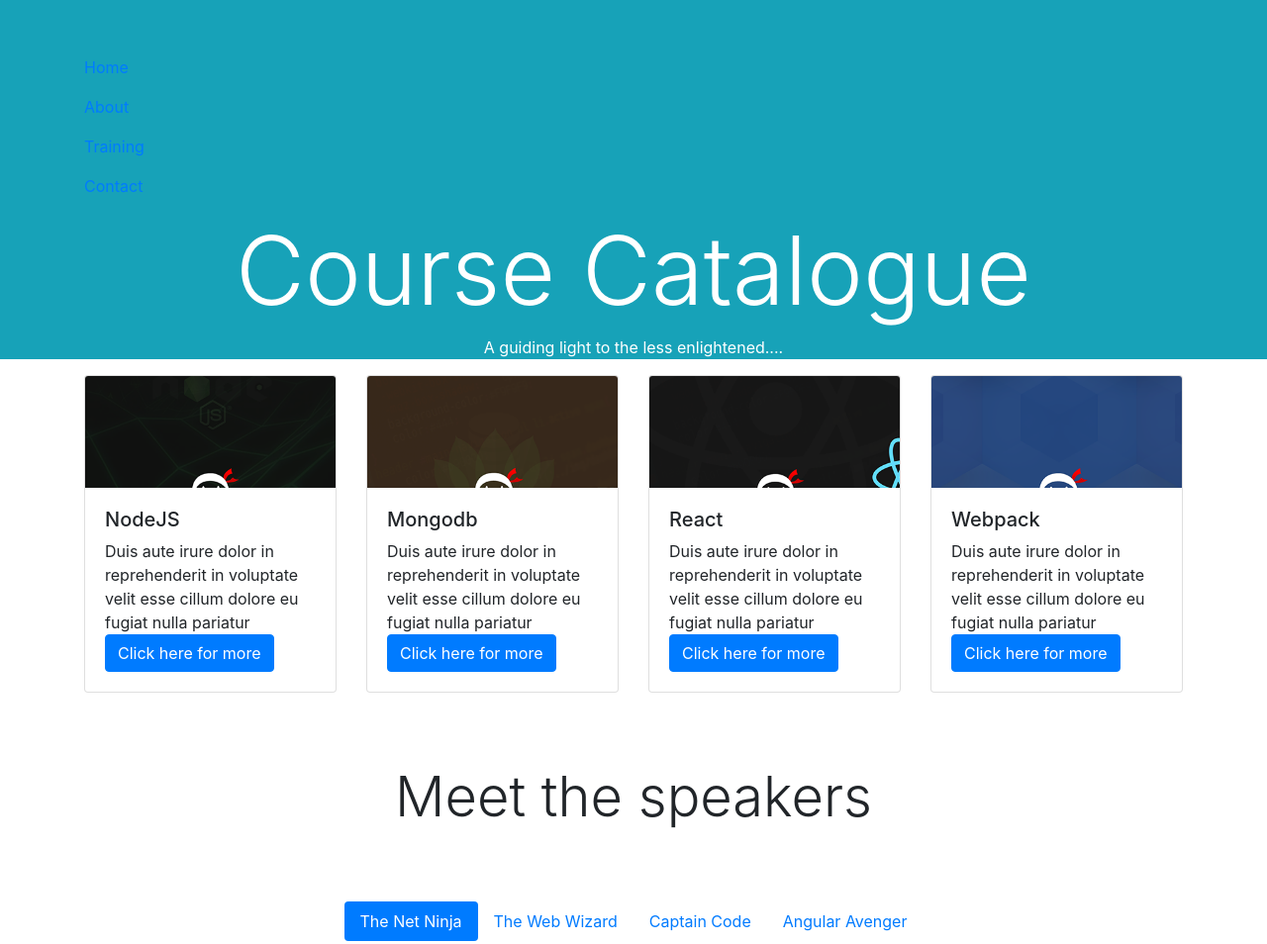
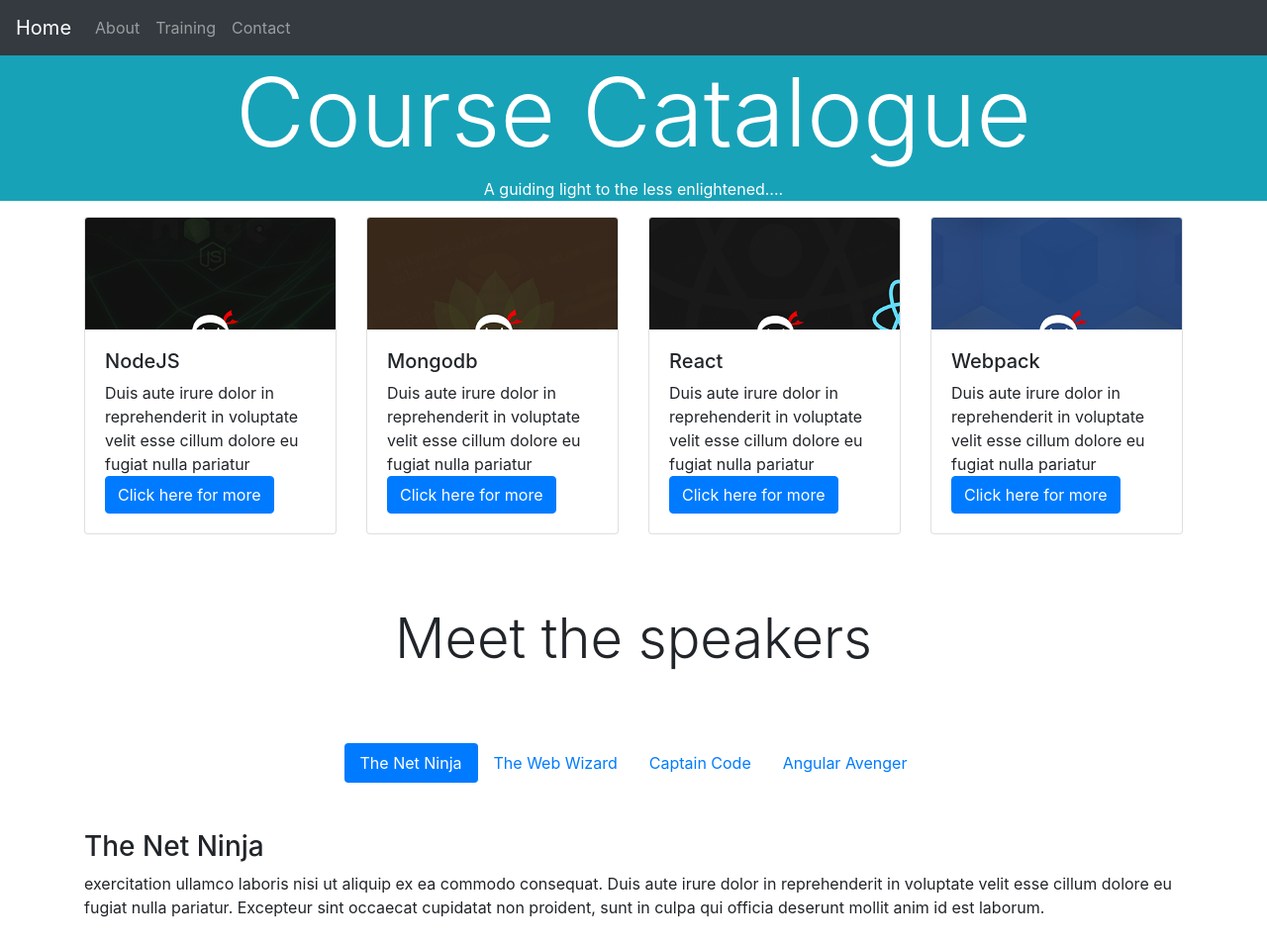
Before and after one commit to divyavarun85/Course-Catalogue, a plain HTML site: page index.html in a window 1280 px wide. Shown: the top 954 px of the page at 99% size. Drawn offline with nearby package versions, Linux system fonts and the light colour scheme.

Commit message:
title: top navbar  body:added top navbar-not toggle

```diff
--- a/index.html
+++ b/index.html
@@ -11,21 +11,36 @@
     <title>Hello, world!</title>
   </head>
   <body>
-    <nav class="navbar navbar-toggleable-md bg-info navbar-inverse">
-      <div class="container">
-          <button class="navbar-toggler" data-toggle="collapsed" data-target="#mainNav">
-              <span class="navbar-toggler-icon"></span>
-          </button>
-          <div class="collapsed navbar-collapse" id="mainNav">
-              <div class="navbar-nav">
-                  <a class="nav-item nav-link active" href="#">Home</a>
-                  <a class="nav-item nav-link" href="#">About</a>
-                  <a class="nav-item nav-link" href="#">Training</a>
-                  <a class="nav-item nav-link" href="#">Contact</a>
-              </div>
-          </div>
-      </div>
-  </nav>
+
+
+
+<nav class="navbar navbar-expand-md bg-dark navbar-dark">
+  <!-- Brand -->
+  <a class="navbar-brand" href="#">Home</a>
+
+  <!-- Toggler/collapsibe Button -->
+  <button class="navbar-toggler" type="button" data-toggle="collapse" data-target="#collapsibleNavbar">
+    <span class="navbar-toggler-icon"></span>
+  </button>
+
+  <!-- Navbar links -->
+  <div class="collapse navbar-collapse" id="collapsibleNavbar">
+    <ul class="navbar-nav">
+      <li class="nav-item">
+        <a class="nav-link" href="#">About</a>
+      </li>
+      <li class="nav-item">
+        <a class="nav-link" href="#">Training</a>
+      </li>
+      <li class="nav-item">
+        <a class="nav-link" href="#">Contact</a>
+      </li>
+    </ul>
+  </div>
+</nav>
+
+
+
     <div class = "jumbotron-fluid bg-info text-white text-center">
       <div class ="container">
         <h1 class ="display-1">Course Catalogue</h1>
```
